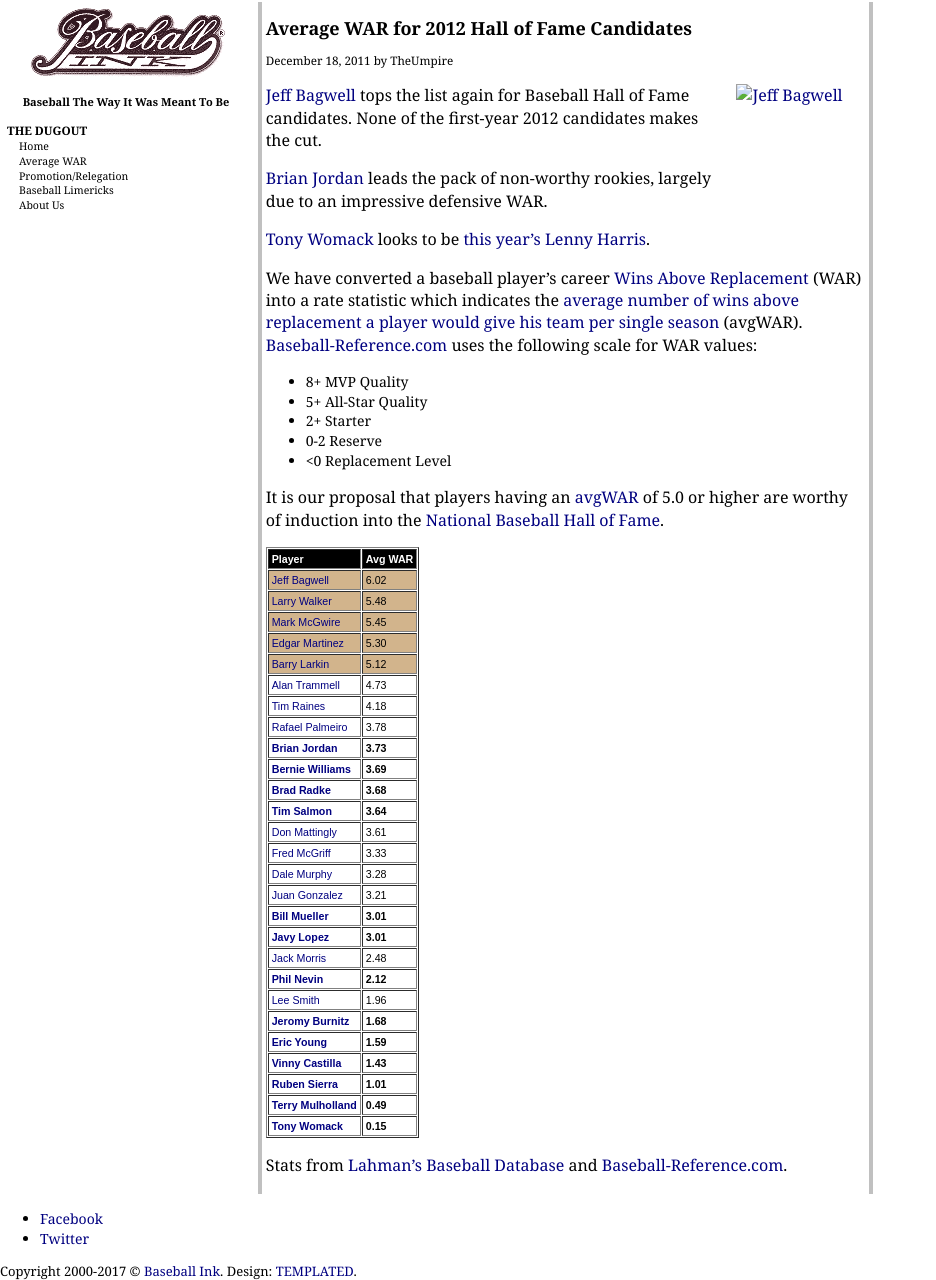
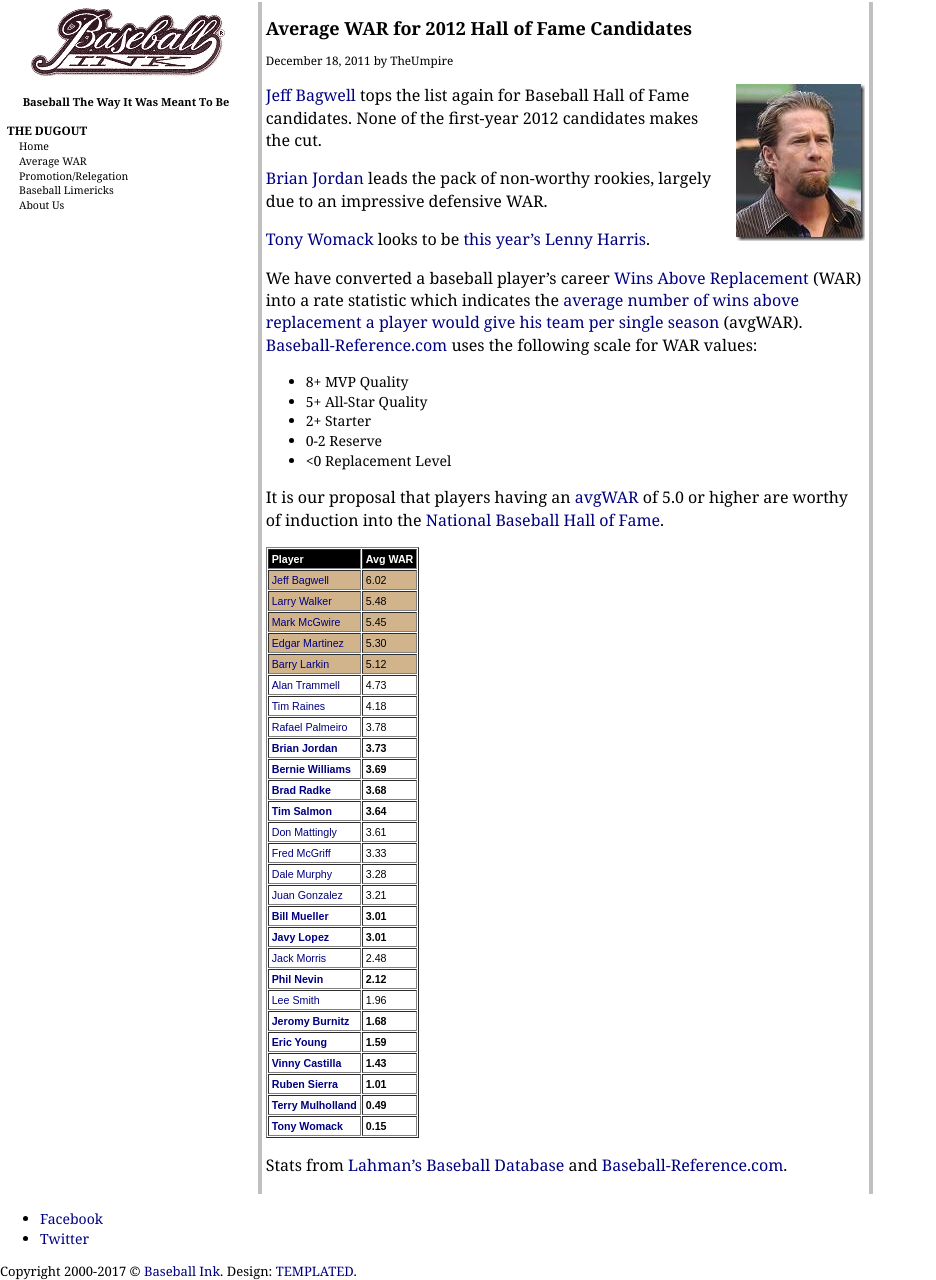
Before and after one commit to jaypalexa/baseballink, a Jekyll site: the page built from pages/average-war-for-2012-hall-of-fame-candidates.md, in a window 1280 px wide. Shown: the whole page, without its empty margins (0-936 px from the left). Built offline with Jekyll 4.4.1, drawn with Linux system fonts in a browser that asks for light colours; nearby versions of some CDN libraries; library files that are not in the unit come from our copies.

Commit message:
Update average-war-for-2012-hall-of-fame-candidates.md

```diff
--- a/pages/average-war-for-2012-hall-of-fame-candidates.md
+++ b/pages/average-war-for-2012-hall-of-fame-candidates.md
@@ -5,7 +5,7 @@
 <h1>Average WAR for 2012 Hall of Fame Candidates</h1>
 <div class="meta">December 18, 2011 by TheUmpire</div>
 <div class="storycontent">
-<p><a title="Jeff Bagwell" href="http://commons.wikimedia.org/wiki/File:The_Killer_Bs.jpg" target="_blank"><img style="margin: 0px 0px 10px 10px; display: inline; border-width: 0px;" title="Jeff Bagwell" src="{{ site.url }}{{ site.baseurl }}/images/jeff_bagwell.jpg" alt="Jeff Bagwell" width="129" height="157" align="right" border="0" /></a> <a href="http://www.baseball-reference.com/players/b/bagweje01.shtml">Jeff Bagwell</a> tops the list again for Baseball Hall of Fame candidates.  None of the first-year 2012 candidates makes the cut.</p>
+<p><a title="Jeff Bagwell" href="http://commons.wikimedia.org/wiki/File:The_Killer_Bs.jpg" target="_blank"><img style="margin: 0px 0px 10px 10px; display: inline; border-width: 0px;" title="Jeff Bagwell" src="{{ site.url }}{{ site.baseurl }}/assets/images/jeff_bagwell.jpg" alt="Jeff Bagwell" width="129" height="157" align="right" border="0" /></a> <a href="http://www.baseball-reference.com/players/b/bagweje01.shtml">Jeff Bagwell</a> tops the list again for Baseball Hall of Fame candidates.  None of the first-year 2012 candidates makes the cut.</p>
 <p><a href="http://www.baseball-reference.com/players/j/jordabr01.shtml">Brian Jordan</a> leads the pack of non-worthy rookies, largely due to an impressive defensive WAR.</p>
 <p><a href="http://www.baseball-reference.com/players/w/womacto01.shtml">Tony Womack</a> looks to be <a href="{{ site.url }}{{ site.baseurl }}/pages/lenny-harris-for-hall-of-fame-huh.html">this year&#8217;s Lenny Harris</a>.</p>
 <p>We have converted a baseball player’s career <a href="http://saberlibrary.com/misc/war/">Wins Above Replacement</a> (WAR) into a rate statistic which indicates the <a href="{{ site.url }}{{ site.baseurl }}/pages/avg-war.html">average number of wins above replacement a player would give his team per single season</a> (avgWAR). <a href="http://www.baseball-reference.com">Baseball-Reference.com</a> uses the following scale for WAR values:</p>
```
